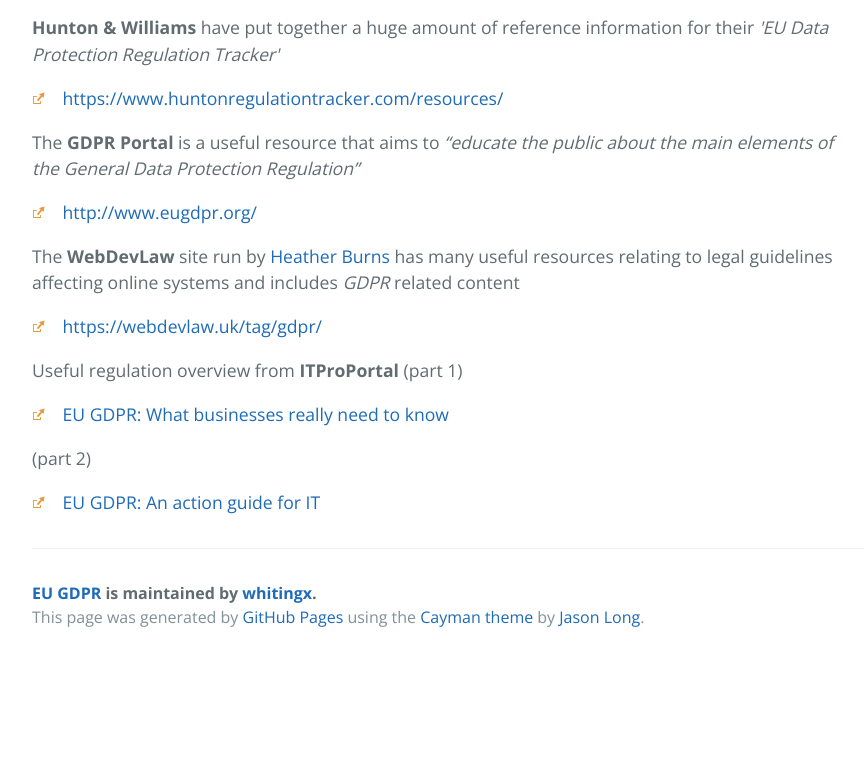
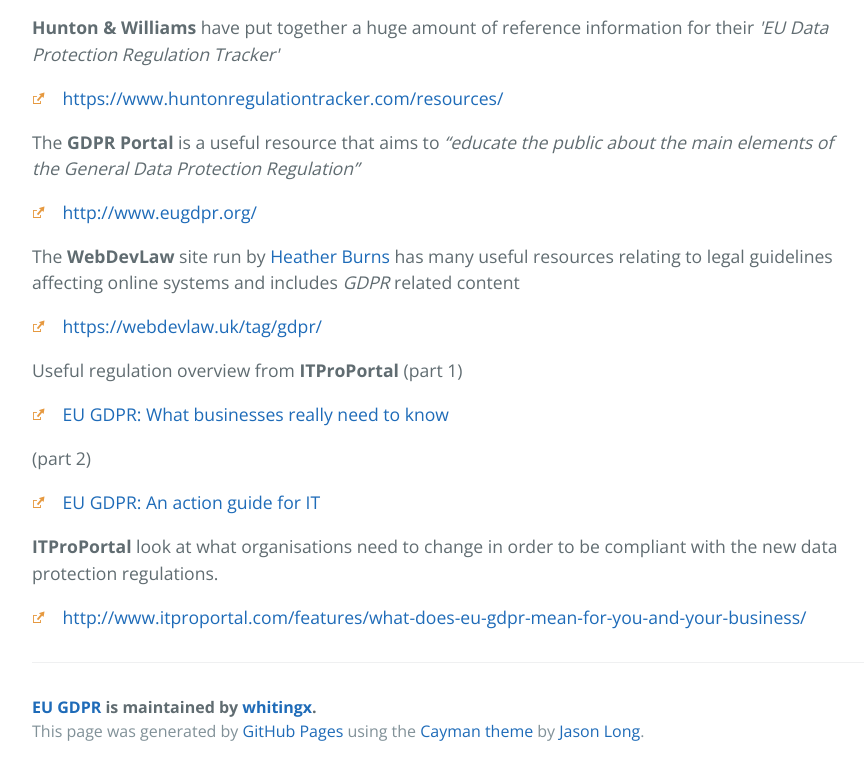
Before and after one commit to whitingx/eu-gdpr, a plain HTML site: page index.html in a window 1280 px wide. Shown: the part 1058-1833 px from the top of the page, without its empty margins (192-1060 px from the left). Before the commit the page ends 1719 px from the top, so only its background shows below. Drawn offline with nearby package versions, Linux system fonts and the light colour scheme.

Commit message:
Update index.html

```diff
--- a/index.html
+++ b/index.html
@@ -112,6 +112,12 @@
   <a href="http://www.itproportal.com/2016/07/10/eu-gdpr-an-action-guide-for-it/">EU GDPR: An action guide for IT</a>
 </p>
 
+<p><strong>ITProPortal</strong> look at what organisations need to change in order to be compliant with the new data protection regulations.</p>
+<p>
+  <img src="https://raw.githubusercontent.com/whitingx/eu-gdpr/gh-pages/images/external-link-icon.png" alt="External Link" class="extlink" />
+  <a href="http://www.itproportal.com/features/what-does-eu-gdpr-mean-for-you-and-your-business/">http://www.itproportal.com/features/what-does-eu-gdpr-mean-for-you-and-your-business/</a>
+</p>
+
       <footer class="site-footer">
         <span class="site-footer-owner"><a href="https://github.com/whitingx/eu-gdpr">EU GDPR</a> is maintained by <a href="https://github.com/whitingx">whitingx</a>.</span>
 
```
